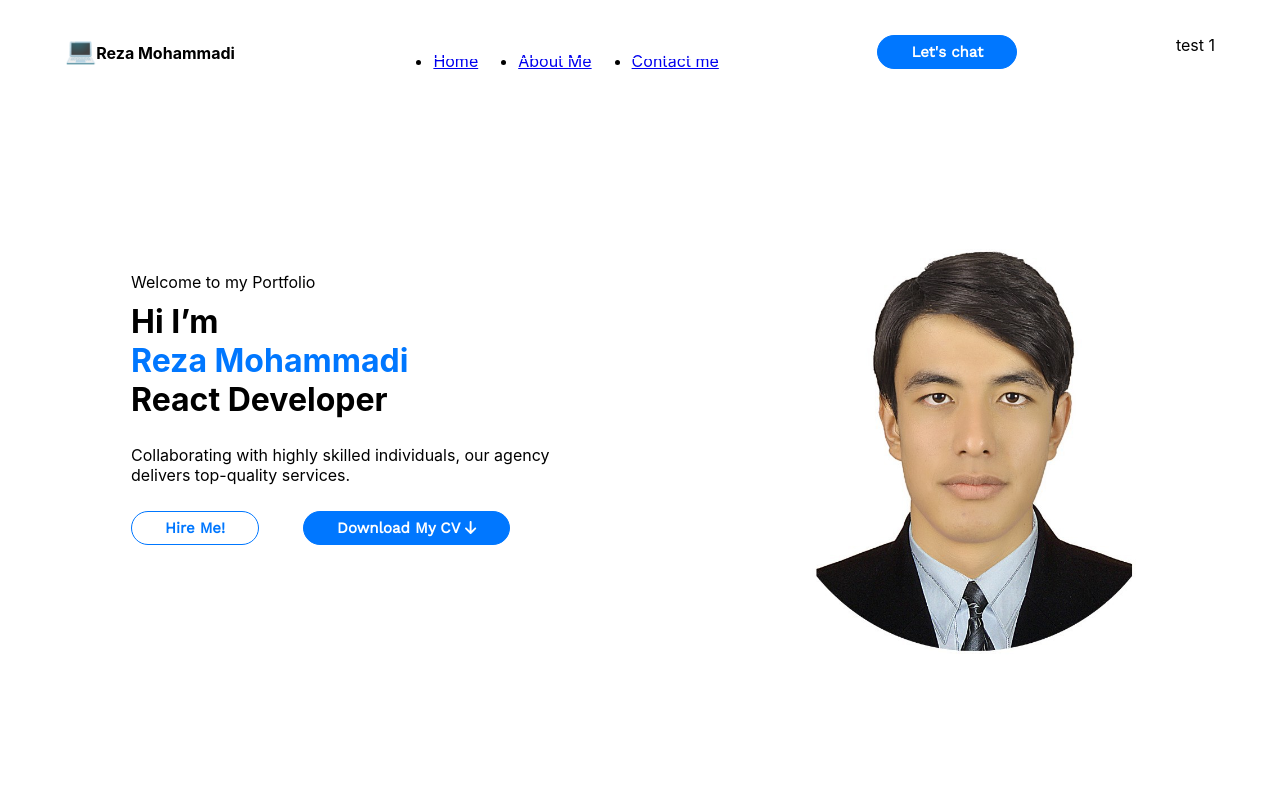
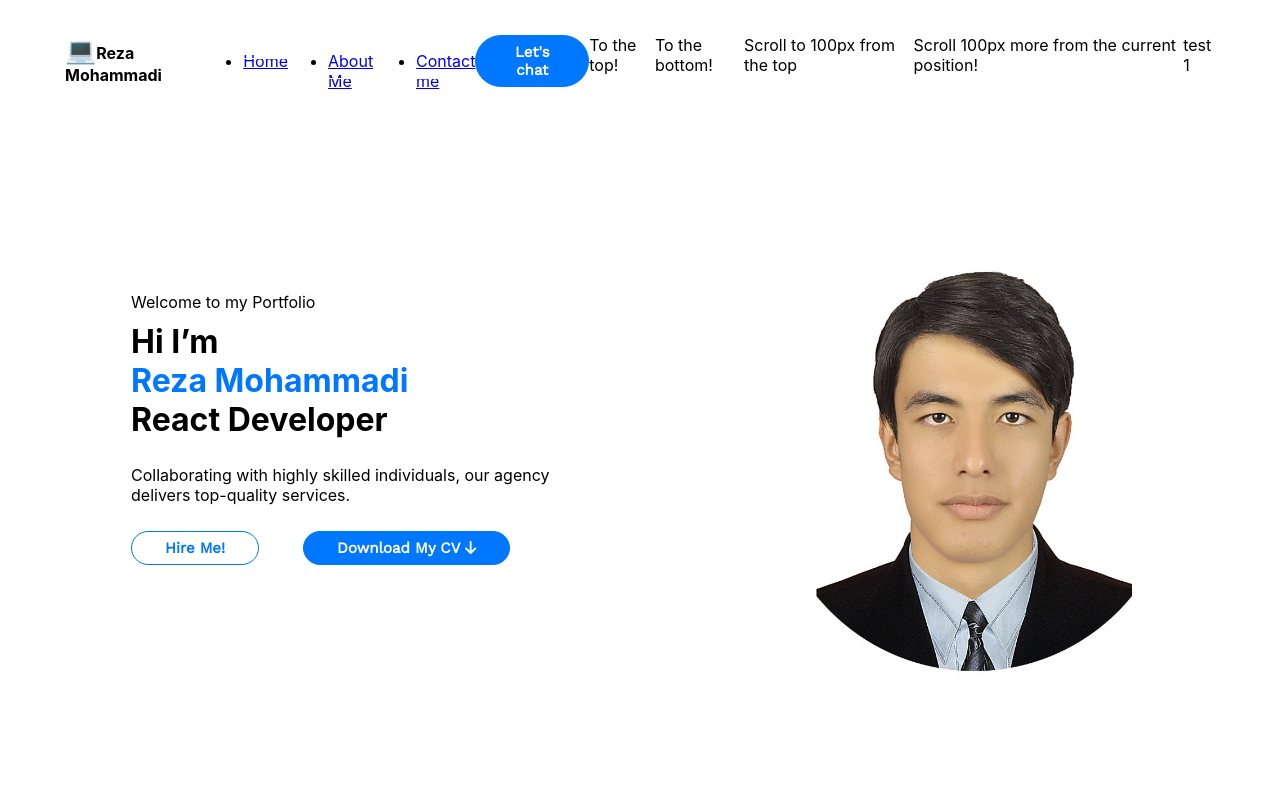
Before and after one commit to rezamohdev/my_portfolio, a React (Create React App) app: page / in a window 1280 px wide. Shown: the top 800 px of the page. Built offline with nearby package versions, Linux system fonts and the light colour scheme.

Commit message:
fix: add Element fix

```diff
--- a/src/components/Header/Header.js
+++ b/src/components/Header/Header.js
@@ -100,6 +100,13 @@ const Header = () => {
                     </li>
                 </ul>
                 <a href="mailto:rezamoh847@gmail.com" ><RoundButton>Let's chat</RoundButton></a>
+                <a onClick={scrollToTop}>To the top!</a>
+    <br/>
+    <a onClick={scrollToBottom}>To the bottom!</a>
+    <br/>
+    <a onClick={scrollTo}>Scroll to 100px from the top</a>
+    <br/>
+    <a onClick={scrollMore}>Scroll 100px more from the current position!</a>
                     <Element name="test1" className="element">
       test 1
     </Element>
```
